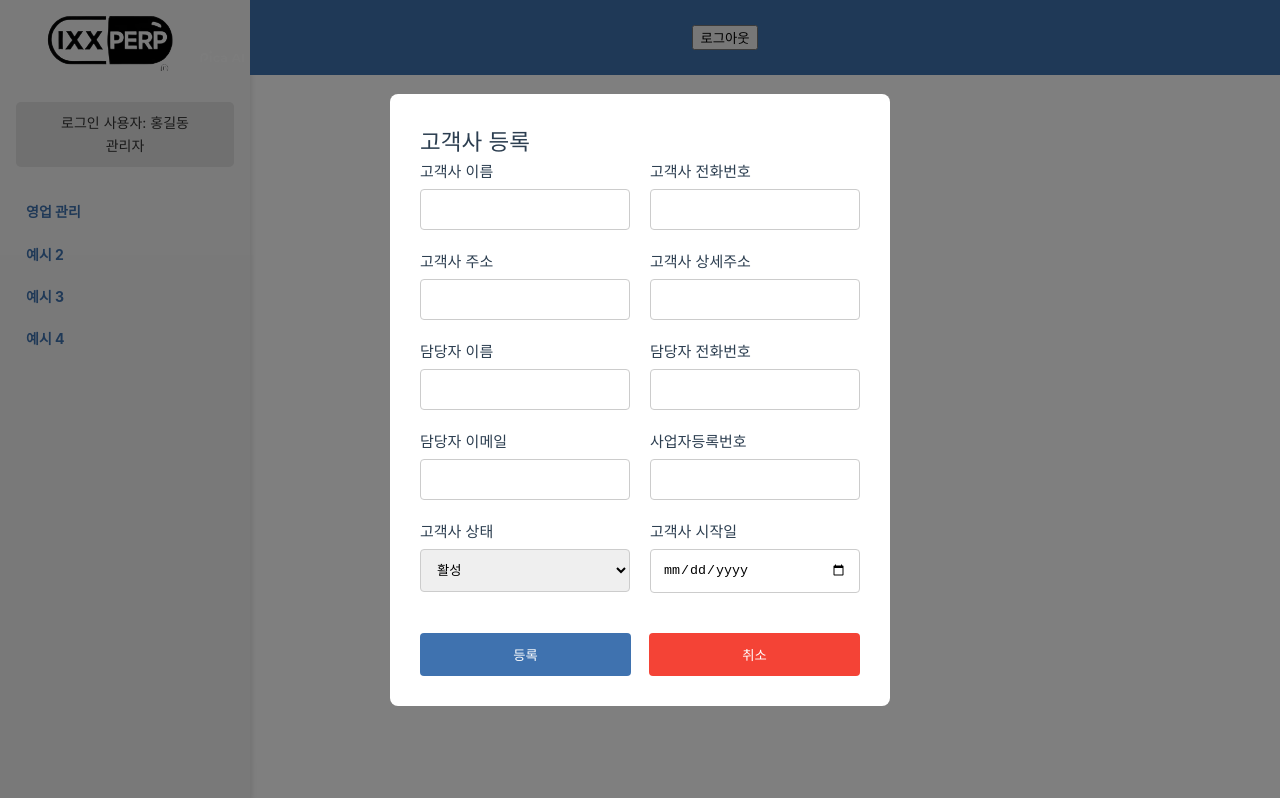
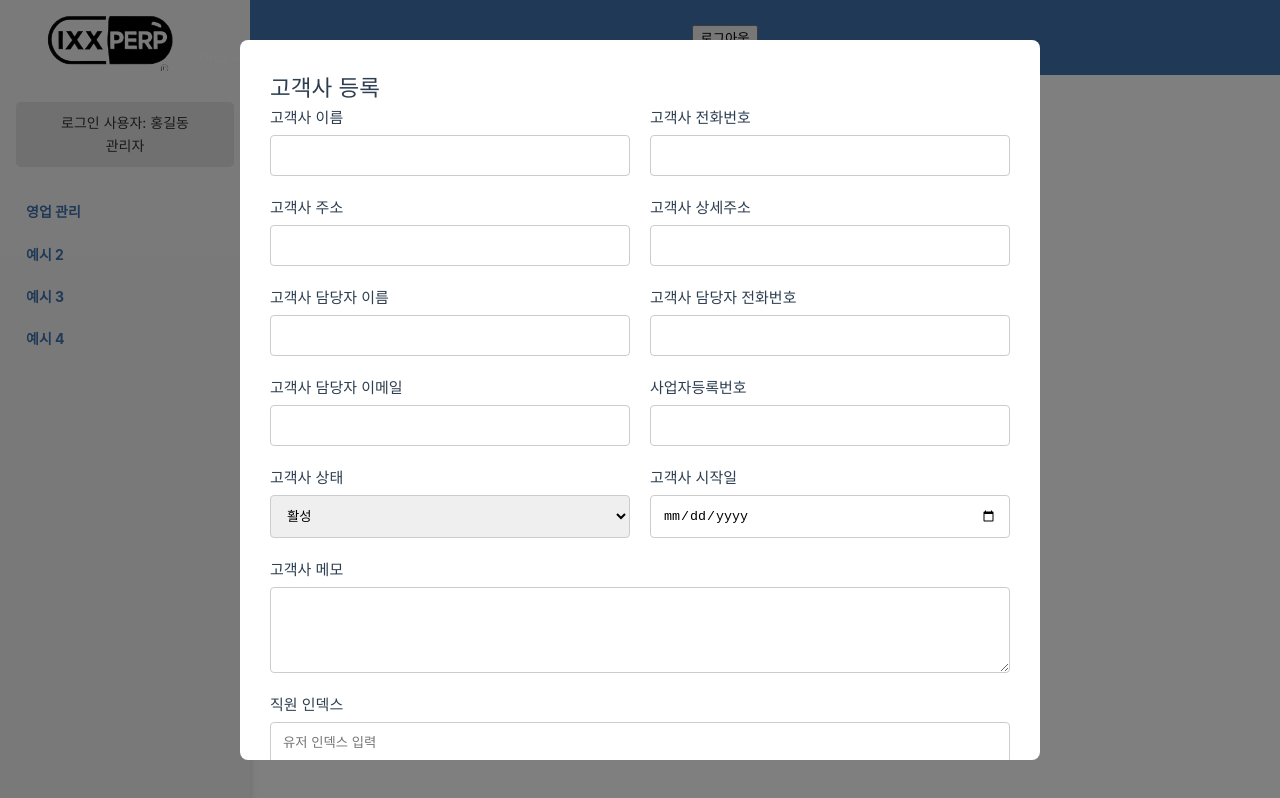
Before and after one commit to IxxP-TEAM/CLIENT, a Vue app: page /register-customer in a window 1280 px wide. Built offline with nearby package versions, Linux system fonts and the light colour scheme; sample sign-in values are in the browser's storage.

Commit message:
🐛 Fix:목록스크롤바 수정 및 등록폼 수정

```diff
--- a/src/components/customer/CustomerForm.vue
+++ b/src/components/customer/CustomerForm.vue
@@ -3,51 +3,130 @@
     <div class="modal-content">
       <h2>{{ isEditMode ? '고객사 수정' : '고객사 등록' }}</h2>
       <form @submit.prevent="handleSubmit" class="grid-form">
-        <!-- 각 필드를 표시 -->
+        <!-- 고객사 정보 필드 -->
         <div class="grid-item">
           <label for="customerName">고객사 이름</label>
-          <input v-model="formData.customerName" type="text" id="customerName" required />
+          <input
+            v-model="formData.customerName"
+            type="text"
+            id="customerName"
+            required
+          />
         </div>
         <div class="grid-item">
           <label for="customerPhone">고객사 전화번호</label>
-          <input v-model="formData.customerPhone" type="text" id="customerPhone" required />
+          <input
+            v-model="formData.customerPhone"
+            type="text"
+            id="customerPhone"
+            required
+          />
         </div>
         <div class="grid-item">
           <label for="customerAddress">고객사 주소</label>
-          <input v-model="formData.customerAddress" type="text" id="customerAddress" required />
+          <input
+            v-model="formData.customerAddress"
+            type="text"
+            id="customerAddress"
+            required
+          />
         </div>
         <div class="grid-item">
           <label for="customerAdddetail">고객사 상세주소</label>
-          <input v-model="formData.customerAdddetail" type="text" id="customerAdddetail" required />
+          <input
+            v-model="formData.customerAdddetail"
+            type="text"
+            id="customerAdddetail"
+            required
+          />
+        </div>
+
+        <div class="grid-item">
+          <label for="customerPersonName">고객사 담당자 이름</label>
+          <input
+            v-model="formData.customerPersonName"
+            type="text"
+            id="customerPersonName"
+            required
+          />
         </div>
         <div class="grid-item">
-          <label for="customerPersonName">담당자 이름</label>
-          <input v-model="formData.customerPersonName" type="text" id="customerPersonName" required />
+          <label for="customerPersonPhone">고객사 담당자 전화번호</label>
+          <input
+            v-model="formData.customerPersonPhone"
+            type="text"
+            id="customerPersonPhone"
+            required
+          />
         </div>
         <div class="grid-item">
-          <label for="customerPersonPhone">담당자 전화번호</label>
-          <input v-model="formData.customerPersonPhone" type="text" id="customerPersonPhone" required />
+          <label for="customerPersonEmail">고객사 담당자 이메일</label>
+          <input
+            v-model="formData.customerPersonEmail"
+            type="email"
+            id="customerPersonEmail"
+            required
+          />
         </div>
-        <div class="grid-item">
-          <label for="customerPersonEmail">담당자 이메일</label>
-          <input v-model="formData.customerPersonEmail" type="email" id="customerPersonEmail" required />
-        </div>
+
         <div class="grid-item">
           <label for="registrationNumber">사업자등록번호</label>
-          <input v-model="formData.registrationNumber" type="text" id="registrationNumber" required />
+          <input
+            v-model="formData.registrationNumber"
+            type="text"
+            id="registrationNumber"
+            required
+          />
         </div>
         <div class="grid-item">
           <label for="customerStatus">고객사 상태</label>
-          <select v-model="formData.customerStatus" id="customerStatus" required>
+          <select
+            v-model="formData.customerStatus"
+            id="customerStatus"
+            required
+          >
             <option value="ACTIVE">활성</option>
             <option value="INACTIVE">비활성</option>
           </select>
         </div>
         <div class="grid-item">
           <label for="customerSdate">고객사 시작일</label>
-          <input v-model="formData.customerSdate" type="date" id="customerSdate" required />
+          <input
+            v-model="formData.customerSdate"
+            type="date"
+            id="customerSdate"
+            required
+          />
         </div>
 
+        <!-- 고객사 메모 필드 추가 -->
+        <div class="grid-item full-width">
+          <label for="customerNote">고객사 메모</label>
+          <textarea
+            v-model="formData.customerNote"
+            id="customerNote"
+            rows="4"
+          ></textarea>
+        </div>
+
+        <!-- 담당자 정보 -->
+        <div class="grid-item full-width">
+          <label for="userId">직원 인덱스</label>
+          <input
+            type="text"
+            v-model="userIdInput"
+            placeholder="유저 인덱스 입력"
+            @blur="fetchEmployeeName"
+          />
+          <p v-if="selectedEmployeeName">
+            선택된 직원 이름: {{ selectedEmployeeName }}
+          </p>
+          <p v-if="userNotFound" class="error-message">
+            해당 인덱스의 직원이 존재하지 않습니다.
+          </p>
+        </div>
+
+        <!-- 버튼 그룹 -->
         <div class="button-group">
           <button type="submit">{{ isEditMode ? '수정' : '등록' }}</button>
           <button type="button" @click="close">취소</button>
@@ -59,7 +138,7 @@
 </template>
 
 <script>
-import apiService from '@/api/apiService';
+import apiService from '@/api/apiService'
 
 export default {
   props: {
@@ -74,43 +153,47 @@ export default {
   },
   data() {
     return {
-      formData: {}, // formData를 빈 객체로 초기화
+      formData: {}, // formData 초기화
+      userIdInput: '', // 유저 인덱스 입력 필드
+      selectedEmployeeName: '', // 가져온 직원 이름
+      userNotFound: false, // 사용자가 존재하지 않는 경우를 표시
       message: '',
-    };
+    }
   },
   mounted() {
-    // 등록과 수정 모드에 따라 formData 초기화
     if (this.isEditMode) {
-      this.formData = { ...this.customerData }; // 수정 모드일 때, customerData를 복사
+      this.formData = { ...this.customerData }
     } else {
-      this.resetFormData(); // 등록 모드일 때, formData를 빈 필드로 설정
+      this.resetFormData()
     }
   },
   methods: {
     async handleSubmit() {
       try {
+        this.formData.userId = this.userIdInput // 유저 인덱스를 formData에 저장
+
         if (this.isEditMode) {
-          // 수정 모드일 때 API 호출
-          await apiService.updateCustomer(this.formData.customerId, this.formData);
-          this.message = '수정 성공';
+          await apiService.updateCustomer(
+            this.formData.customerId,
+            this.formData
+          )
+          this.message = '수정 성공'
         } else {
-          // 등록 모드일 때 API 호출
-          await apiService.createCustomer(this.formData);
-          this.message = '등록 성공';
+          await apiService.createCustomer(this.formData)
+          this.message = '등록 성공'
         }
-        this.$emit('registered'); // 부모 컴포넌트로 이벤트 전송
-        this.close();
+        this.$emit('registered') // 부모 컴포넌트로 이벤트 전송
+        this.close()
       } catch (error) {
-        console.error("오류:", error);
-        this.message = this.isEditMode ? '수정 실패' : '등록 실패';
+        console.error('오류:', error)
+        this.message = this.isEditMode ? '수정 실패' : '등록 실패'
       }
     },
     close() {
-      this.$emit('close');
-      this.resetFormData(); // 모달을 닫을 때 formData를 리셋
+      this.$emit('close')
+      this.resetFormData()
     },
     resetFormData() {
-      // formData를 초기화하여 등록 모드로 설정
       this.formData = {
         customerName: '',
         customerPhone: '',
@@ -122,22 +205,36 @@ export default {
         registrationNumber: '',
         customerStatus: 'ACTIVE',
         customerSdate: '',
-      };
+        customerNote: '',
+        userId: '', // 사용자 인덱스 초기화
+      }
+      this.userIdInput = ''
+      this.selectedEmployeeName = ''
+      this.userNotFound = false
+    },
+    async fetchEmployeeName() {
+      try {
+        const response = await apiService.getEmployeeById(this.userIdInput)
+        this.selectedEmployeeName = response.data.userName
+        this.userNotFound = false
+      } catch (error) {
+        console.error('해당 유저를 찾을 수 없음:', error)
+        this.selectedEmployeeName = ''
+        this.userNotFound = true
+      }
     },
   },
   watch: {
     isEditMode(newVal) {
-      // isEditMode가 바뀔 때마다 formData를 업데이트
       if (newVal) {
-        this.formData = { ...this.customerData };
+        this.formData = { ...this.customerData }
       } else {
-        this.resetFormData();
+        this.resetFormData()
       }
     },
   },
-};
+}
 </script>
-
 
 <style scoped>
 .modal-overlay {
@@ -157,13 +254,24 @@ export default {
   background: white;
   padding: 30px;
   border-radius: 8px;
-  width: 500px;
-  max-width: 90%;
+  width: 800px; /* 가로 너비 증가 */
+  max-width: 95%;
+  max-height: 90vh; /* 높이를 제한하여 스크롤 가능 */
+  overflow-y: auto; /* 스크롤 활성화 */
+}
+
+/* 스크롤바를 숨기기 위한 스타일 */
+.modal-content::-webkit-scrollbar {
+  display: none;
+}
+.modal-content {
+  -ms-overflow-style: none; /* IE and Edge */
+  scrollbar-width: none; /* Firefox */
 }
 
 .grid-form {
   display: grid;
-  grid-template-columns: 1fr 1fr;
+  grid-template-columns: repeat(2, 1fr); /* 2열 레이아웃 */
   gap: 20px;
 }
 
@@ -172,45 +280,57 @@ export default {
   flex-direction: column;
 }
 
+.full-width {
+  grid-column: span 2;
+}
+
+.error-message {
+  color: red;
+  font-size: 0.9em;
+}
+
 .button-group {
-  grid-column: span 2;
+  grid-column: span 2; /* 버튼 그룹 전체 너비 차지 */
   display: flex;
-  justify-content: space-between;
+  justify-content: center; /* 가운데 정렬 */
+  gap: 20px;
   margin-top: 20px;
 }
 
-input, select {
+input,
+select,
+textarea {
   padding: 12px;
   margin-top: 5px;
   border: 1px solid #ccc;
   border-radius: 4px;
 }
 
-button[type="submit"],
-button[type="button"] {
-  background-color: #3F72AF;
+button[type='submit'],
+button[type='button'] {
+  background-color: #3f72af;
   color: white;
   border: none;
   border-radius: 4px;
-  width: 48%;
+  width: 150px; /* 버튼 너비 고정 */
   padding: 12px;
   cursor: pointer;
 }
 
-button[type="button"] {
+button[type='button'] {
   background-color: #f44336;
 }
 
-button[type="submit"]:hover {
-  background-color: #3F72AF;
+button[type='submit']:hover {
+  background-color: #3f72af;
 }
 
-button[type="button"]:hover {
+button[type='button']:hover {
   background-color: #e53935;
 }
 
 .message {
-  color: #3F72AF;
+  color: #3f72af;
   margin-top: 15px;
   text-align: center;
 }
--- a/src/components/customer/CustomerList.vue
+++ b/src/components/customer/CustomerList.vue
@@ -241,8 +241,18 @@ export default {
   width: 1180px;
   margin-left: 140px;
   height: calc(100vh - 50px);
-  overflow: auto;
+  overflow-y: auto; /* 세로 스크롤 활성화 */
 }
+
+/* 스크롤바를 숨기기 위한 스타일 */
+.customer-list::-webkit-scrollbar {
+  display: none; /* Chrome, Safari */
+}
+.customer-list {
+  -ms-overflow-style: none; /* IE and Edge */
+  scrollbar-width: none; /* Firefox */
+}
+
 .header {
   display: flex;
   justify-content: space-between;
```
